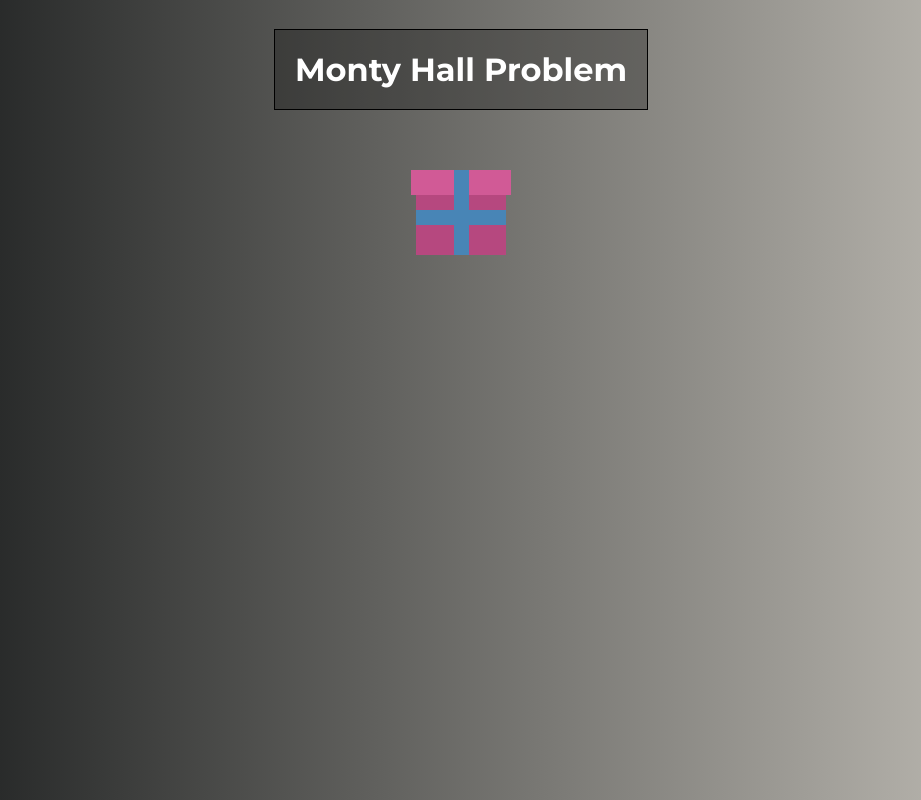
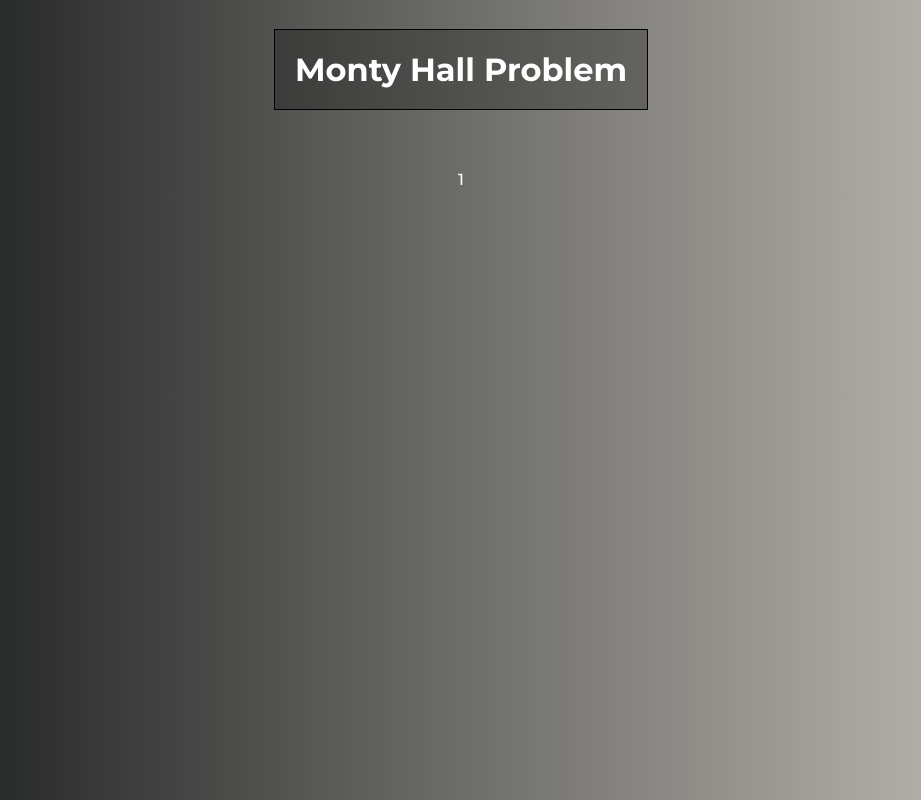
Before and after one commit to ecpieritz/monty-hall, a Vue app: page / in a window 1280 px wide. Shown: the whole page, without its empty margins (179-1100 px from the left). Built offline with nearby package versions, Linux system fonts and the light colour scheme.

Commit message:
Added Basic Door Logic

```diff
--- a/src/App.vue
+++ b/src/App.vue
@@ -1,18 +1,16 @@
 <template>
   <div id="app">
     <h1>Monty Hall Problem</h1>
-    <Gift />
-    <Door />
+    <Door number='1' :hasGift="false" />
   </div>
 </template>
 
 <script>
-import Gift from './components/Gift.vue'
 import Door from './components/Door.vue'
 
   export default {
     name: "App",
-    components: {Gift, Door},
+    components: {Door},
   };
 </script>
 
--- a/src/components/Door.vue
+++ b/src/components/Door.vue
@@ -1,6 +1,12 @@
 <template>
   <div class="door-area">
-
+    <div class="door-frame">
+      <Gift v-if="open && hasGift" />
+    </div>
+    <div class="door">
+      <div class="number">{{number}}</div>
+      <div class="knob"></div>
+    </div>
   </div>
 </template>
 
```
